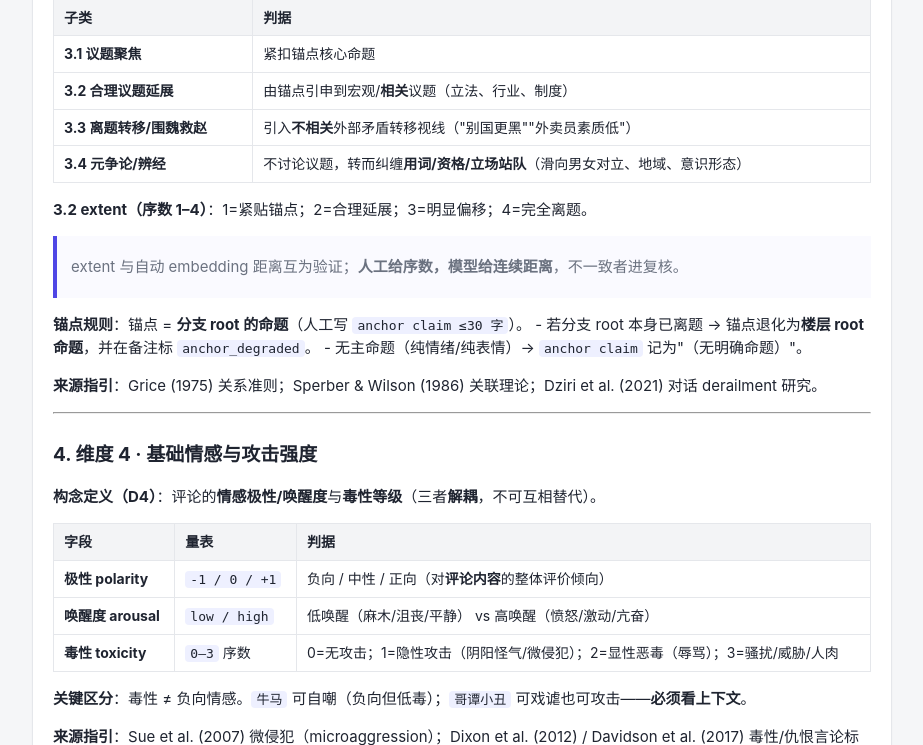
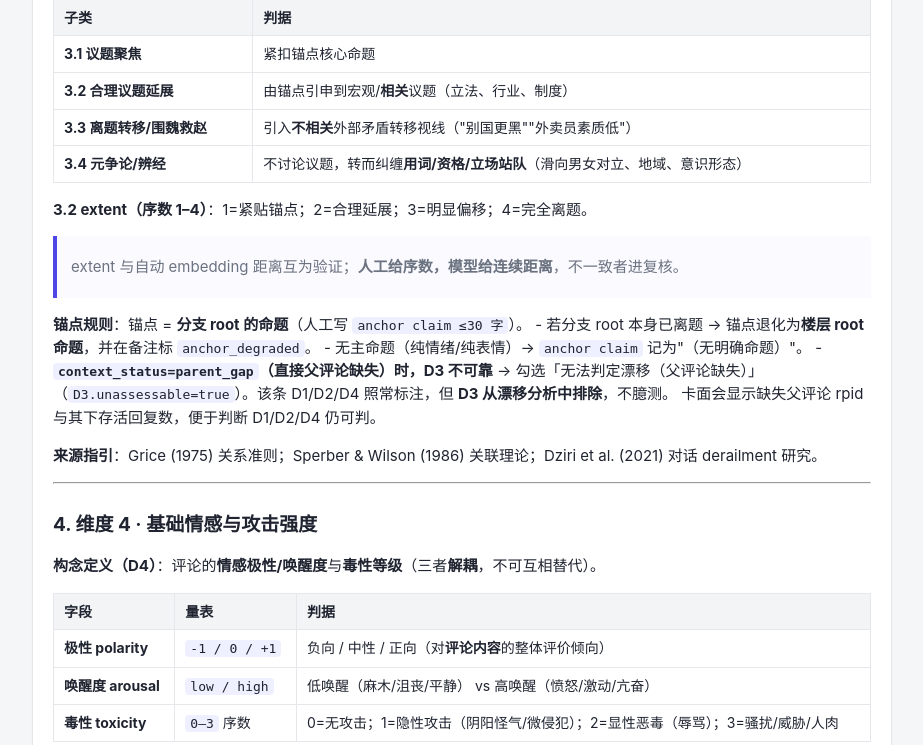
Before and after one commit to MichaelMu151/bili-annotator, a Flask app: page /codebook in a window 1280 px wide. Shown: the part 1957-2702 px from the top of the page, without its empty margins (178-1101 px from the left). Run offline with Flask 3, Linux system fonts and the light colour scheme.

Commit message:
Dim-aware broken-chain handling: context_status + d3_assessable; D3 'unassessable' option for parent_gap; keep all recoverable

```diff
--- a/app.py
+++ b/app.py
@@ -255,12 +255,16 @@ def _validate_payload(payload: dict) -> None:
         if primary and primary not in domain:
             raise ValueError(f"{dim}.primary {primary!r} not a valid code")
 
-    # D3: single type from domain, extent ordinal 1-4
+    # D3: single type from domain, extent ordinal 1-4.
+    # When the immediate parent is missing (parent_gap unit) the annotator may
+    # mark D3 as unassessable instead of guessing topic drift.
     d3 = payload.get("D3") or {}
-    if d3.get("type") and d3["type"] not in D3_TYPES:
-        raise ValueError(f"D3.type {d3['type']!r} invalid")
-    if d3.get("extent") not in (None, "") and str(d3["extent"]) not in D3_EXTENTS:
-        raise ValueError(f"D3.extent {d3['extent']!r} invalid (want 1-4)")
+    d3_unassessable = bool(d3.get("unassessable"))
+    if not d3_unassessable:
+        if d3.get("type") and d3["type"] not in D3_TYPES:
+            raise ValueError(f"D3.type {d3['type']!r} invalid")
+        if d3.get("extent") not in (None, "") and str(d3["extent"]) not in D3_EXTENTS:
+            raise ValueError(f"D3.extent {d3['extent']!r} invalid (want 1-4)")
 
     # D4: polarity/arousal/toxicity enums
     d4 = payload.get("D4") or {}
@@ -279,7 +283,7 @@ def _validate_payload(payload: dict) -> None:
     # substantive judgement or be explicitly flagged ambiguous.
     d1h = bool((payload.get("D1") or {}).get("labels") or (payload.get("D1") or {}).get("primary"))
     d2h = bool((payload.get("D2") or {}).get("labels") or (payload.get("D2") or {}).get("primary"))
-    d3h = bool((payload.get("D3") or {}).get("type"))
+    d3h = bool((payload.get("D3") or {}).get("type") or (payload.get("D3") or {}).get("unassessable"))
     d4h = (payload.get("D4") or {}).get("polarity") not in (None, "") or \
           (payload.get("D4") or {}).get("toxicity") not in (None, "") or \
           (payload.get("D4") or {}).get("arousal") not in (None, "")
@@ -518,12 +522,15 @@ def api_stats():
             ambiguous += 1
     total_degraded = conn.execute(
         "select count(*) from units where context_degraded=1").fetchone()[0]
+    status_counts = {row[0]: row[1] for row in conn.execute(
+        "select context_status, count(*) from units group by context_status")}
     conn.close()
     annotators = [{"annotator": k, "count": v}
                   for k, v in sorted(by_ann.items(), key=lambda kv: -kv[1])]
     return jsonify({
         "total_units": total,
         "total_degraded": total_degraded,
+        "context_status": status_counts,
         "units_covered": covered,
         "coverage_pct": round(covered / total * 100, 1) if total else 0.0,
         "annotations_total": len(anns),
@@ -540,7 +547,7 @@ def api_export():
     conn = db()
     q = ("select u.id unit_id, u.bvid, u.target_rpid, u.target_user, u.target_text, "
          "u.stratum_key, u.stratum_n, u.inclusion_prob, u.video_title, "
-         "u.context_degraded, u.degraded_reason, "
+         "u.context_degraded, u.degraded_reason, u.context_status, u.d3_assessable, "
          "a.annotator, a.payload_json, a.created_at, a.updated_at, a.duration_ms, "
          "a.target_rpid as ann_target_rpid "
          "from units u left join annotations a on a.unit_id = u.id ")
@@ -557,10 +564,10 @@ def api_export():
     writer.writerow([
         "unit_id", "bvid", "target_rpid", "target_user", "target_text",
         "stratum_key", "stratum_n", "inclusion_prob", "video_title",
-        "context_degraded", "degraded_reason",
+        "context_degraded", "degraded_reason", "context_status", "d3_assessable",
         "annotator", "d1_labels", "d1_primary", "d1_mixed",
         "d2_labels", "d2_primary", "d2_mixed",
-        "d3_type", "d3_extent", "d3_evidence",
+        "d3_type", "d3_extent", "d3_evidence", "d3_unassessable",
         "d4_polarity", "d4_arousal", "d4_toxicity", "d4_evidence",
         "ambiguous", "confidence", "notes", "created_at", "duration_ms",
         "integrity_ok",
@@ -577,10 +584,11 @@ def api_export():
             r["unit_id"], r["bvid"], r["target_rpid"], r["target_user"],
             r["target_text"], r["stratum_key"], r["stratum_n"], r["inclusion_prob"],
             r["video_title"], r["context_degraded"], r["degraded_reason"],
+            r["context_status"], r["d3_assessable"],
             r["annotator"],
             "|".join(d1.get("labels") or []), d1.get("primary"), d1.get("is_mixed"),
             "|".join(d2.get("labels") or []), d2.get("primary"), d2.get("is_mixed"),
-            d3.get("type"), d3.get("extent"), d3.get("evidence"),
+            d3.get("type"), d3.get("extent"), d3.get("evidence"), d3.get("unassessable"),
             d4.get("polarity"), d4.get("arousal"), d4.get("toxicity"), d4.get("evidence"),
             p.get("ambiguous"), p.get("confidence"), p.get("notes"),
             r["created_at"], r["duration_ms"],
--- a/codebook/CODEBOOK.md
+++ b/codebook/CODEBOOK.md
@@ -85,6 +85,9 @@
 **锚点规则**：锚点 = **分支 root 的命题**（人工写 `anchor claim ≤30 字`）。
 - 若分支 root 本身已离题 → 锚点退化为**楼层 root 命题**，并在备注标 `anchor_degraded`。
 - 无主命题（纯情绪/纯表情）→ `anchor claim` 记为"（无明确命题）"。
+- **`context_status=parent_gap`（直接父评论缺失）时，D3 不可靠** → 勾选「无法判定漂移（父评论缺失）」
+  （`D3.unassessable=true`）。该条 D1/D2/D4 照常标注，但 **D3 从漂移分析中排除**，不臆测。
+  卡面会显示缺失父评论 rpid 与其下存活回复数，便于判断 D1/D2/D4 仍可判。
 
 **来源指引**：Grice (1975) 关系准则；Sperber & Wilson (1986) 关联理论；Dziri et al. (2021) 对话 derailment 研究。
 
```
Also changed, not shown: app/templates/annotate.html (+16 -4 lines), scripts/materialize_units.py (+30 -4 lines), README.md, data/annotation.db.
